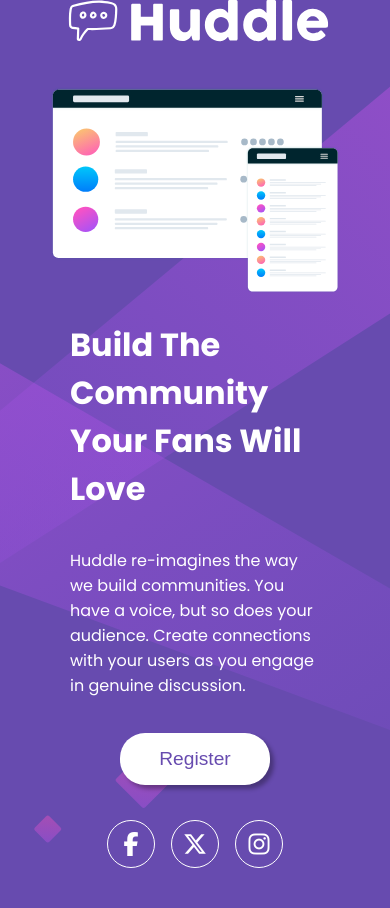
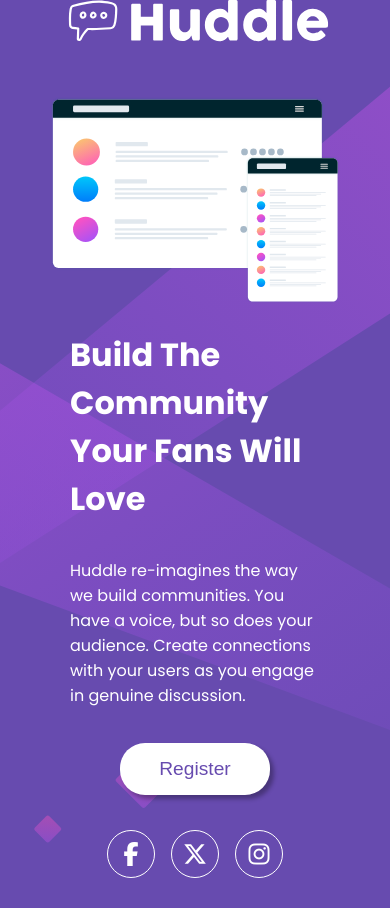
Before and after one commit to Sauliitoz/front-end-mentor-huddle, a plain HTML site: page index.html in a window 390 px wide. Before the commit the page ends 868 px from the top, so only its background shows below. Drawn offline with Linux system fonts and the light colour scheme.

Commit message:
alterado media query disp menores que 600px

```diff
--- a/src/css/style.css
+++ b/src/css/style.css
@@ -11,6 +11,7 @@ body {
 	max-width: 1440px;
 	margin: 0 auto;
 }
+
 .img-logo img {
 	width: 15.8rem;
 	padding: 15px;
@@ -94,11 +95,12 @@ body {
 	}
 	.img-logo {
 		max-width: 100%;
+		margin-top: 30px;
 	}
 	.img-logo img {
 		width: 6rem;
 		padding: 10px;
-		margin: 0 auto;
+		margin: 10px auto;
 	}
 	.container {
 		flex-direction: column;
@@ -124,7 +126,7 @@ body {
 		justify-content: center;
 	}
 	.footer i {
-		margin: 0;
+		margin-bottom: 30px;
 		align-self: center;
 	}
 }
```
Also changed, not shown: 1 other file.
